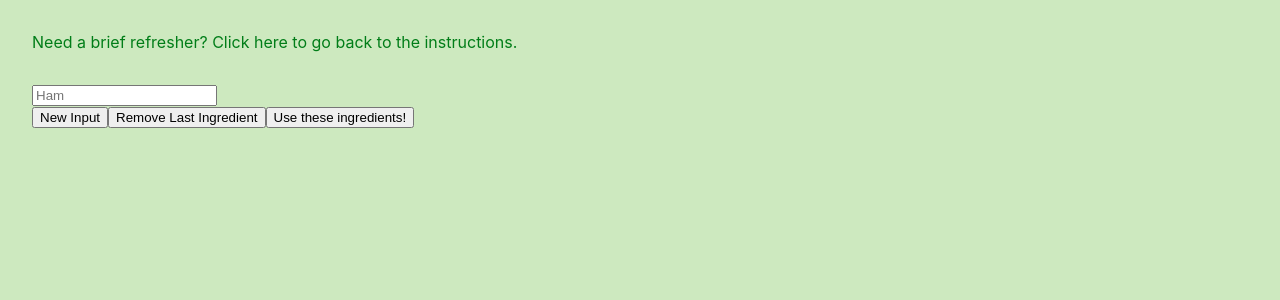
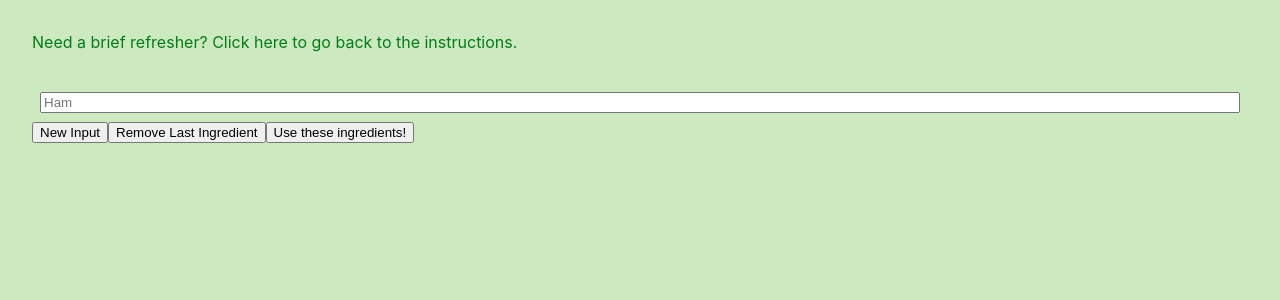
Before and after one commit to Wale-K/recipe-finder, a React (Create React App) app: page / in a window 1280 px wide. Both pictures are taken after a click on the element "Click here to skip the instructions.". Shown: the top 300 px of the page. Built offline with nearby package versions, Linux system fonts and the light colour scheme.

Commit message:
Continued styling.

```diff
--- a/src/components/CurrentRecipePage.js
+++ b/src/components/CurrentRecipePage.js
@@ -10,9 +10,7 @@ const Line = styled.div`
 `;
 
 const Left = styled.div`
-  img {
-    width: 100%;
-  }
+  width: 100%;
 `;
 
 const Right = styled.div`
@@ -31,7 +29,7 @@ const AllRecipesContainer = styled.div`
 const RecipeTitleWithImage = styled.div`
   display: flex;
   flex-direction: column;
-  word-wrap: break-word;
+
   width: 80vw;
   margin: 1rem 0;
   transition: 0.5s;
@@ -55,6 +53,10 @@ const CurrentRecipeTitleWithImage = styled.div`
   width: 80vw;
   margin: 1rem 0;
 
+  img {
+    margin: 0 auto;
+  }
+
   p {
     font-size: x-large;
     font-weight: bolder;
@@ -64,12 +66,11 @@ const CurrentRecipeTitleWithImage = styled.div`
 
 const CurrentRecipeContainer = styled.div`
   display: ${(props) => props.display};
-
+  word-wrap: break-word;
   width: 100%;
 
   img {
-    width: 80vw;
-    margin: 0 auto;
+    width: calc(100vw - 4rem);
   }
 
   @media only screen and (min-width: 768px) {
@@ -130,9 +131,6 @@ export const CurrentRecipePage = (props) => {
         <Line />
         <p>Cooking Method:</p>
         {props.currentRecipe.summary}
-        {/* <div
-          dangerouslySetInnerHTML={{ __html: props.currentRecipe.summary }}
-        /> */}
       </Left>
       <Right>
         <AllRecipesContainer>
--- a/src/components/RecipesPage.js
+++ b/src/components/RecipesPage.js
@@ -30,6 +30,14 @@ const RecipeTitleWithImage = styled.div`
       text-decoration: underline;
       color: ${colourPalette.primaryText};
     }
+  }
+`;
+
+const InputsDiv = styled.div`
+  display: flex;
+  flex-direction: column;
+  input {
+    margin: 0.5rem;
   }
 `;
 
@@ -153,7 +161,7 @@ export class RecipesPage extends React.Component {
             Need a brief refresher? Click here to go back to the instructions.
           </span>
           <div>
-            <div>
+            <InputsDiv>
               {this.state.allIngredients.map((ingredient, index) => {
                 return (
                   <input
@@ -165,7 +173,7 @@ export class RecipesPage extends React.Component {
                   />
                 );
               })}
-            </div>
+            </InputsDiv>
 
             <button onClick={this.handleCreateNewInput}>New Input</button>
             <button onClick={this.handleRemoveInput}>
```
Also changed, not shown: 1 other file (tests, documents, lock files or other folders).
